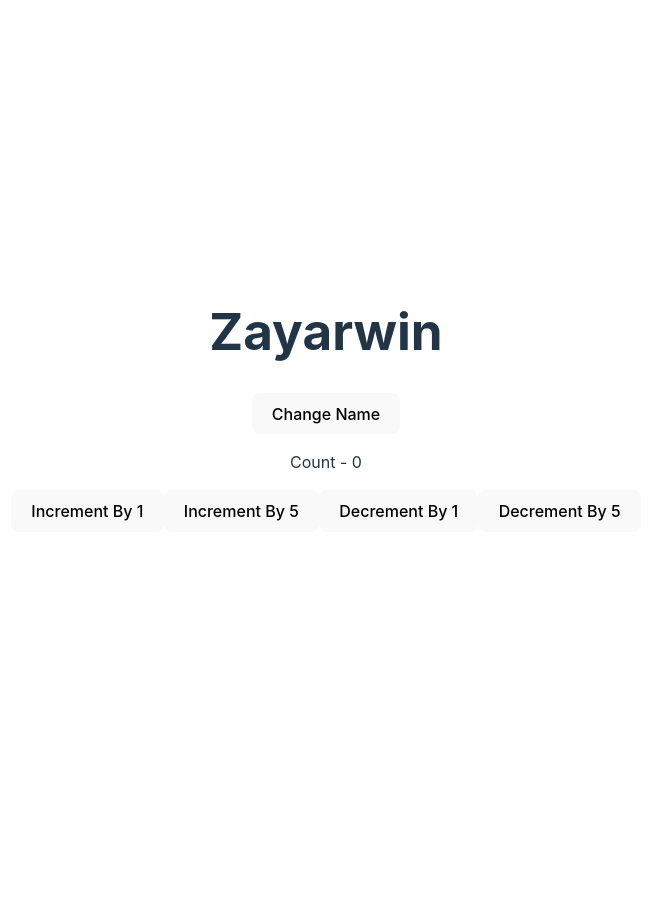
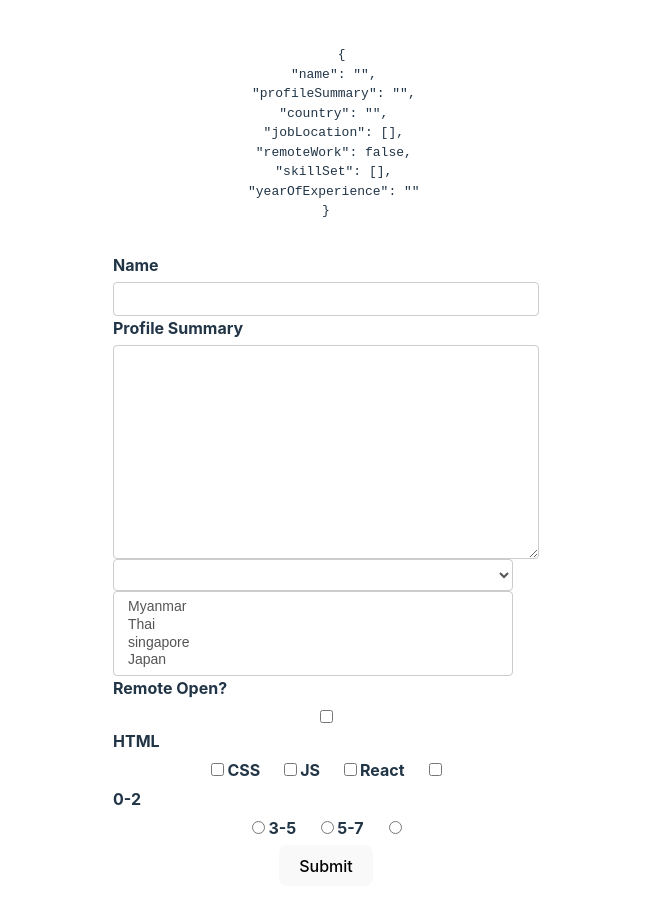
Before and after one commit to Zayar-Win/Learning-vue, a Vue app: page / in a window 1280 px wide. Shown: the top 910 px of the page, without its empty margins (314-965 px from the left). Before the commit the page ends 800 px from the top, so only its background shows below. Built offline with nearby package versions, Linux system fonts and the light colour scheme.

Commit message:
form-handling

```diff
--- a/src/App.vue
+++ b/src/App.vue
@@ -36,16 +36,19 @@
   </template> -->
 
   <!-- <Methods /> -->
-  <EventHandling />
+  <!-- <EventHandling /> -->
+  <FormHandling />
 </template>
 
 <script>
 import Methods from "./components/Methods.vue";
 import EventHandling from "./components/EventHandling.vue";
+import FormHandling from "./components/FormHandling.vue";
 export default {
   components: {
     Methods,
     EventHandling,
+    FormHandling,
   },
   data() {
     return {
--- /dev/null
+++ b/src/components/FormHandling.vue
@@ -0,0 +1,160 @@
+<template>
+  <pre>
+    {{ JSON.stringify(formData, null, 2) }}
+  </pre>
+  <form @submit="submit">
+    <div>
+      <label for="name">Name</label>
+      <input type="text" name="" id="name" v-model="formData.name" />
+    </div>
+    <div>
+      <label for="profile-summary">Profile Summary</label>
+      <textarea
+        v-model="formData.profileSummary"
+        name=""
+        id="profile-summary"
+        cols="30"
+        rows="10"
+      ></textarea>
+    </div>
+    <div>
+      <select v-model="formData.country" name="" id="country">
+        <option value="myanmar">Myanmar</option>
+        <option value="thai">Thai</option>
+        <option value="singapore">singapore</option>
+        <option value="japan">Japan</option>
+      </select>
+    </div>
+    <div>
+      <select multiple v-model="formData.jobLocation" name="" id="country">
+        <option value="myanmar">Myanmar</option>
+        <option value="thai">Thai</option>
+        <option value="singapore">singapore</option>
+        <option value="japan">Japan</option>
+      </select>
+    </div>
+    <div>
+      <label for="remote">Remote Open?</label>
+      <input
+        type="checkbox"
+        name=""
+        id="remote"
+        v-model="formData.remoteWork"
+      />
+    </div>
+    <div>
+      <label for="html">HTML</label>
+      <input
+        type="checkbox"
+        name=""
+        id="html"
+        value="html"
+        v-model="formData.skillSet"
+      />
+      <label for="css">CSS</label>
+      <input
+        type="checkbox"
+        name=""
+        id="css"
+        value="css"
+        v-model="formData.skillSet"
+      />
+      <label for="js">JS</label>
+      <input
+        type="checkbox"
+        name=""
+        id="js"
+        value="js"
+        v-model="formData.skillSet"
+      />
+      <label for="react">React</label>
+      <input
+        type="checkbox"
+        name=""
+        id="react"
+        value="react"
+        v-model="formData.skillSet"
+      />
+    </div>
+    <div>
+      <label for="0-2">0-2</label>
+      <input
+        type="radio"
+        name=""
+        id="0-2"
+        value="0-2"
+        v-model="formData.yearOfExperience"
+      />
+      <label for="3-5">3-5</label>
+      <input
+        type="radio"
+        name=""
+        id="3-5"
+        value="3-5"
+        v-model="formData.yearOfExperience"
+      />
+      <label for="5-7">5-7</label>
+      <input
+        type="radio"
+        name=""
+        id="5-7"
+        value="5-7"
+        v-model="formData.yearOfExperience"
+      />
+    </div>
+    <button type="submit">Submit</button>
+  </form>
+</template>
+
+<script>
+export default {
+  data() {
+    return {
+      formData: {
+        name: "",
+        profileSummary: "",
+        country: "",
+        jobLocation: [],
+        remoteWork: false,
+        skillSet: [],
+        yearOfExperience: "",
+      },
+    };
+  },
+  methods: {
+    submit(e) {
+      e.preventDefault();
+      console.log(this.formData);
+    },
+  },
+};
+</script>
+
+<style>
+label {
+  font-weight: bold;
+  display: flex;
+  margin-bottom: 5px;
+}
+
+input + label {
+  font-weight: bold;
+  display: inline-flex;
+  margin-right: 20px;
+}
+
+input[type="text"],
+textarea,
+select {
+  display: block;
+  width: 400px;
+  padding: 6px 12px;
+  font-size: 14px;
+  line-height: 1.42857143;
+  color: #555;
+  background-color: #fff;
+  background-image: none;
+  border: 1px solid #ccc;
+  border-radius: 4px;
+}
+</style>
```
